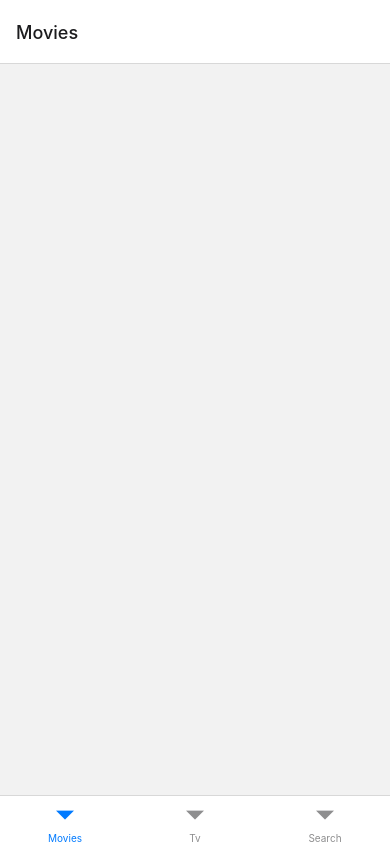
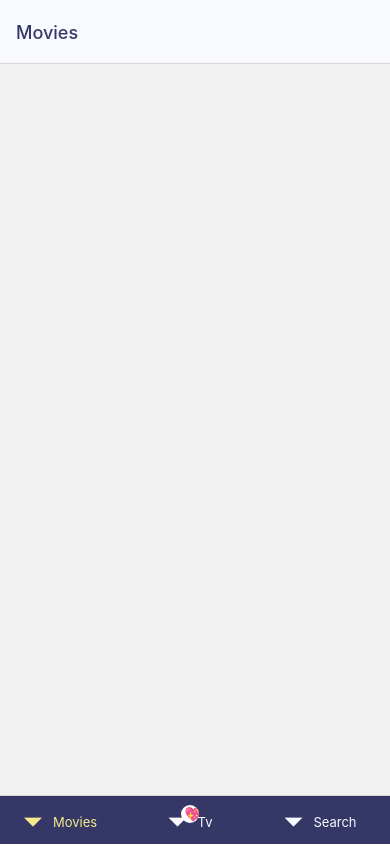
Before and after one commit to Hayeon-Lee/noovies, a React Native app: screen / in a window 390 px wide. Built offline with nearby package versions, Linux system fonts and the light colour scheme.

Commit message:
feat: Styling Bottom Tab Bar
study Tab.Navigator

```diff
--- a/App.js
+++ b/App.js
@@ -22,7 +22,7 @@ export default function App() {
   }
 
   return (
-    <NavigationContainer onLayout={onLayoutRootView}>
+    <NavigationContainer onReady={onLayoutRootView}>
       <Tabs />
     </NavigationContainer>
   );
--- a/navigation/Tabs.js
+++ b/navigation/Tabs.js
@@ -1,4 +1,5 @@
 import { createBottomTabNavigator } from "@react-navigation/bottom-tabs";
+import { View, Text } from "react";
 import Search from "../screens/Search";
 import Movies from "../screens/Movies";
 import Tv from "../screens/TV";
@@ -6,10 +7,46 @@ import Tv from "../screens/TV";
 const Tab = createBottomTabNavigator();
 
 const Tabs = () => (
-  <Tab.Navigator>
-    <Tab.Screen name="Movies" component={Movies} />
-    <Tab.Screen name="Tv" component={Tv} />
-    <Tab.Screen name="Search" component={Search} />
+  <Tab.Navigator
+    screenOptions={{
+      tabBarLabelPosition: "beside-icon",
+      tabBarActiveTintColor: "#f6ea8c",
+      tabBarInactiveTintColor: "#F8FAFF",
+      tabBarStyle: { backgroundColor: "#353866" },
+      headerStyle: { backgroundColor: "#F8FAFF" },
+    }}
+  >
+    <Tab.Screen
+      name="Movies"
+      component={Movies}
+      options={{
+        headerTitleStyle: {
+          color: "#353866",
+        },
+      }}
+    />
+    <Tab.Screen
+      name="Tv"
+      component={Tv}
+      options={{
+        tabBarBadge: "💖",
+        tabBarBadgeStyle: {
+          backgroundColor: "white",
+        },
+        headerTitleStyle: {
+          color: "#353866",
+        },
+      }}
+    />
+    <Tab.Screen
+      name="Search"
+      component={Search}
+      options={{
+        headerTitleStyle: {
+          color: "#353866",
+        },
+      }}
+    />
   </Tab.Navigator>
 );
 
```
